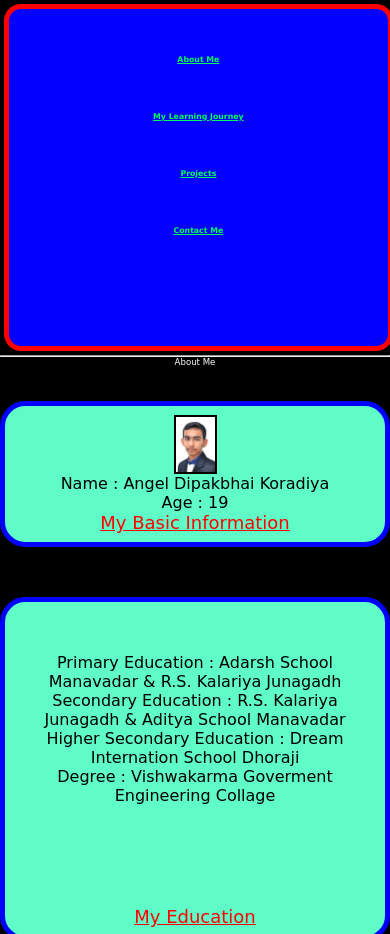
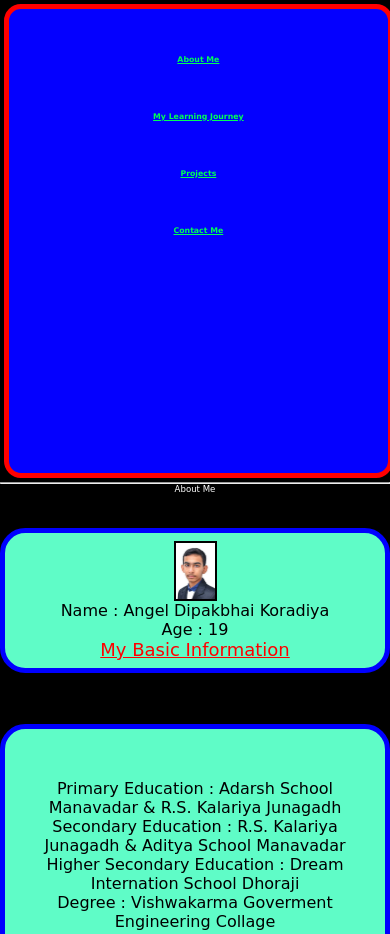
Before and after one commit to ANGELKORADIYA/AKISLEARNING.github.io, a plain HTML site: page index.html in a window 390 px wide. Shown: the top 934 px of the page. Drawn offline with Linux system fonts and the light colour scheme; a web font is replaced by a local one.

Commit message:
Update responcible.css

```diff
--- a/css/responcible.css
+++ b/css/responcible.css
@@ -17,7 +17,7 @@
     }
 
     nav {
-        height: 40vh;
+        height: 55vh;
         align-items: center;
         margin: none;
 
```
